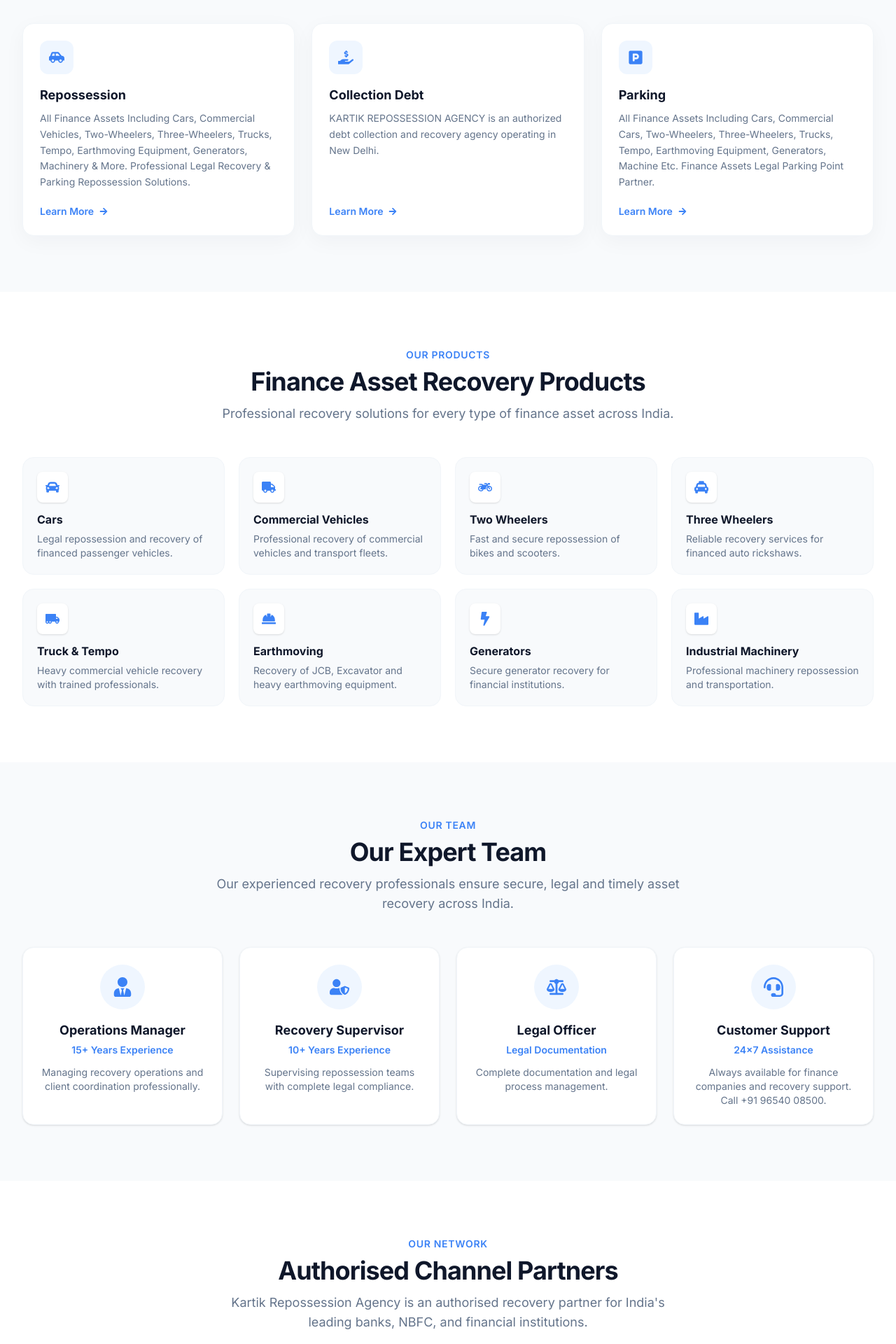
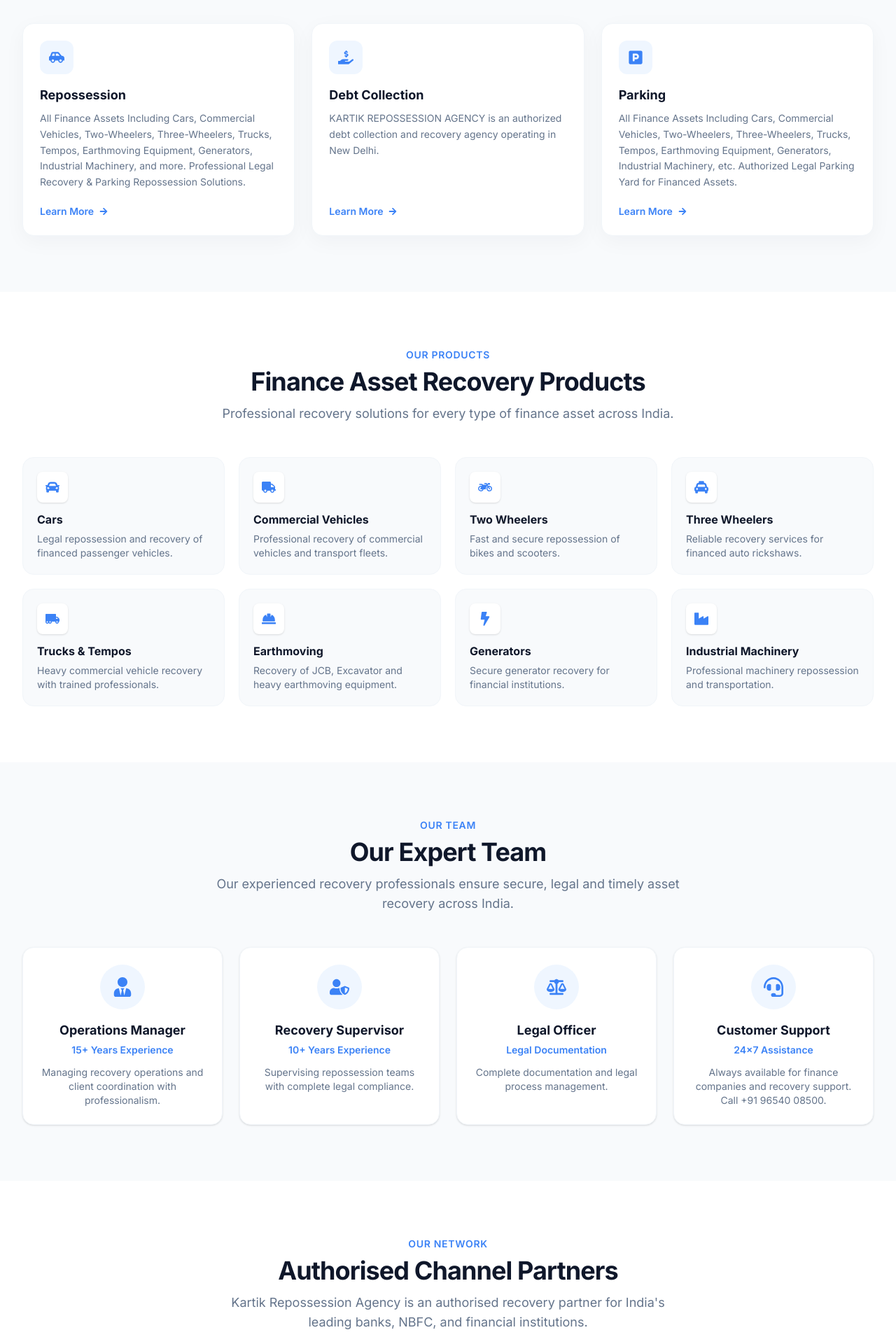
Before and after one commit to ssdi112526-design/KartikReposessionNew, a React (Vite) app: page / in a window 1280 px wide. Shown: the part 1100-3020 px from the top of the page at 70% size. Built offline with nearby package versions, Linux system fonts and the light colour scheme; no server answers.

Commit message:
text update

```diff
--- a/src/components/sections/Contact.jsx
+++ b/src/components/sections/Contact.jsx
@@ -38,7 +38,7 @@
         <SectionHeading
           eyebrow="Contact Us"
           title="Get In Touch"
-          subtitle="Reach out to discuss your NPA portfolio requirements. We respond within one business day."
+          subtitle="Contact us to discuss your NPA portfolio and recovery requirements. We respond within one business day."
         />
 
         <div className="space-y-8">
--- a/src/components/ui/BusinessInfoCard.jsx
+++ b/src/components/ui/BusinessInfoCard.jsx
@@ -47,7 +47,7 @@
             <h3 id="official-business-heading" className="text-xl font-bold tracking-tight text-ink">
               Official Business Information
             </h3>
-            <p className="mt-0.5 text-sm font-medium text-muted">A Proprietorship Firm</p>
+            <p className="mt-0.5 text-sm font-medium text-muted"> A Sole Proprietorship Firm</p>
           </div>
         </div>
       </header>
--- a/src/data/content.js
+++ b/src/data/content.js
@@ -4,7 +4,7 @@
   badge: "India's Premier Asset Recovery Agency",
   address: 'P-155, Plot No. 52, Gali No. 5, Phase-4, Shiv Vihar, Karawal Nagar, North East Delhi – 110094',
   phones: ['+91 96540 08400', '+91 96540 08500'],
-  email: 'Kartikashwanikumar@gmail.com',
+  email: 'kartikashwanikumar@gmail.com',
   hours: 'Monday – Saturday: 8:30 AM – 6:00 PM',
 };
 
@@ -20,11 +20,11 @@
   {
     title: 'Repossession',
     description:
-      'All Finance Assets Including Cars, Commercial Vehicles, Two-Wheelers, Three-Wheelers, Trucks, Tempo, Earthmoving Equipment, Generators, Machinery & More. Professional Legal Recovery & Parking Repossession Solutions.',
+      'All Finance Assets Including Cars, Commercial Vehicles, Two-Wheelers, Three-Wheelers, Trucks, Tempos, Earthmoving Equipment, Generators, Industrial Machinery, and more. Professional Legal Recovery & Parking Repossession Solutions.',
     icon: 'FaCarSide',
   },
   {
-    title: 'Collection Debt',
+    title: 'Debt Collection',
     description:
       'KARTIK REPOSSESSION AGENCY is an authorized debt collection and recovery agency operating in New Delhi.',
     icon: 'FaHandHoldingUsd',
@@ -32,7 +32,7 @@
   {
     title: 'Parking',
     description:
-      'All Finance Assets Including Cars, Commercial Cars, Two-Wheelers, Three-Wheelers, Trucks, Tempo, Earthmoving Equipment, Generators, Machine Etc. Finance Assets Legal Parking Point Partner.',
+      'All Finance Assets Including Cars, Commercial Vehicles, Two-Wheelers, Three-Wheelers, Trucks, Tempos, Earthmoving Equipment, Generators, Industrial Machinery, etc.  Authorized Legal Parking Yard for Financed Assets.',
     icon: 'FaParking',
   },
 ];
@@ -42,7 +42,7 @@
   { title: 'Commercial Vehicles', description: 'Professional recovery of commercial vehicles and transport fleets.', icon: 'FaTruck' },
   { title: 'Two Wheelers', description: 'Fast and secure repossession of bikes and scooters.', icon: 'FaMotorcycle' },
   { title: 'Three Wheelers', description: 'Reliable recovery services for financed auto rickshaws.', icon: 'FaTaxi' },
-  { title: 'Truck & Tempo', description: 'Heavy commercial vehicle recovery with trained professionals.', icon: 'FaTruckMoving' },
+  { title: 'Trucks & Tempos', description: 'Heavy commercial vehicle recovery with trained professionals.', icon: 'FaTruckMoving' },
   { title: 'Earthmoving', description: 'Recovery of JCB, Excavator and heavy earthmoving equipment.', icon: 'FaHardHat' },
   { title: 'Generators', description: 'Secure generator recovery for financial institutions.', icon: 'FaBolt' },
   { title: 'Industrial Machinery', description: 'Professional machinery repossession and transportation.', icon: 'FaIndustry' },
@@ -52,7 +52,7 @@
   {
     role: 'Operations Manager',
     experience: '15+ Years Experience',
-    description: 'Managing recovery operations and client coordination professionally.',
+    description: 'Managing recovery operations and client coordination with professionalism.',
     icon: 'FaUserTie',
   },
   {
@@ -93,7 +93,7 @@
   { name: 'Tata Motor Finance Limited', type: 'Finance', status: 'Active Partner' },
   { name: 'Tata Motor Finance Solutions', type: 'Finance', status: 'Active Partner' },
   { name: 'Hinduja Leyland Finance', type: 'NBFC', status: 'Active Partner' },
-  { name: 'Futter Capital Limited', type: 'Finance', status: 'Active Partner' },
+  { name: 'Future Capital Limited', type: 'Finance', status: 'Active Partner' },
   { name: 'ORIX Leasing & Finance', type: 'NBFC', status: 'Active Partner', badge: 'CV/Auto' },
   { name: 'Home Credit India Finance', type: 'Finance', status: 'Active Partner' },
   { name: 'Anmol Financial Services', type: 'Finance', status: 'Active Partner' },
@@ -109,7 +109,7 @@
     icon: 'FaMotorcycle',
   },
   {
-    title: 'Passenger Vehicle Recovery',
+    title: 'Passenger Vehicle Repossession',
     description: 'Comprehensive retrieval solutions for sedans, hatchbacks, and premium SUVs.',
     icon: 'FaCar',
   },
@@ -139,7 +139,7 @@
   { title: 'GPS Tracking', description: 'Real-time vehicle tracking for secure recovery operations.', icon: 'FaMapMarkerAlt' },
   { title: 'Recovery Vehicle', description: 'Modern towing and recovery vehicles for every asset type.', icon: 'FaTruckPickup' },
   { title: 'Digital Documentation', description: 'Photo and video evidence with complete recovery reports.', icon: 'FaFileAlt' },
-  { title: 'Professional Toolkit', description: 'Certified recovery tools ensuring damage-free operations.', icon: 'FaTools' },
+  { title: ' Professional Recovery Toolkit', description: 'Certified recovery tools ensuring damage-free operations.', icon: 'FaTools' },
   { title: 'Secure Parking Yard', description: 'Safe parking facilities with 24×7 monitoring.', icon: 'FaWarehouse' },
   { title: '24×7 Communication', description: 'Continuous coordination with banks, NBFCs and clients.', icon: 'FaPhoneAlt' },
 ];
```
Also changed, not shown: 1 other file (tests, documents, lock files or other folders).
